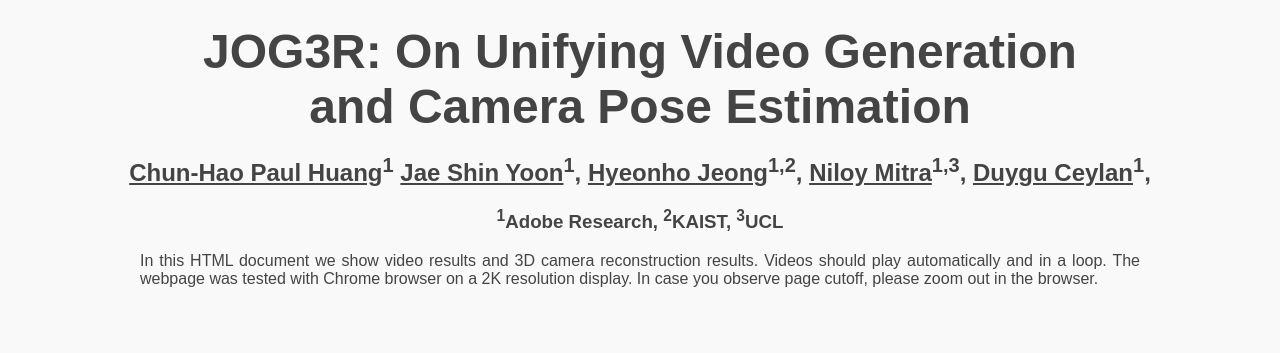
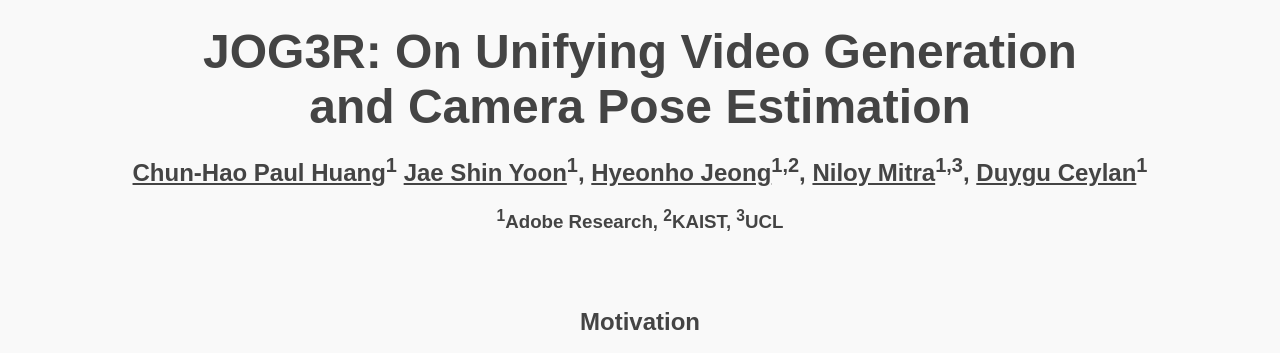
Before and after one commit to paulchhuang/jog3rwebsite, a plain HTML site: page index.html in a window 1280 px wide. Shown: the top 353 px of the page. Drawn offline with Linux system fonts and the light colour scheme.

```diff
--- a/index.html
+++ b/index.html
@@ -16,14 +16,14 @@
             <a href="https://gorokee.github.io/jsyoon">Jae Shin Yoon</a><sup>1</sup>,
             <a href="https://hyeonho99.github.io/">Hyeonho Jeong</a><sup>1,2</sup>,
             <a href="http://www0.cs.ucl.ac.uk/staff/n.mitra/">Niloy Mitra</a><sup>1,3</sup>,
-            <a href="https://www.duygu-ceylan.com/">Duygu Ceylan</a><sup>1</sup>,
+            <a href="https://www.duygu-ceylan.com/">Duygu Ceylan</a><sup>1</sup>
         </h2>
         <h3 id="affiliation">
             <sup>1</sup>Adobe Research, <sup>2</sup>KAIST, <sup>3</sup>UCL
         </h3>
-        <p style="max-width:1000px; margin:auto; text-align: justify; margin-bottom: 1em">
+        <!-- <p style="max-width:1000px; margin:auto; text-align: justify; margin-bottom: 1em">
             In this HTML document we show video results and 3D camera reconstruction results. Videos should play automatically and in a loop. The webpage was tested with Chrome browser on a 2K resolution display. In case you observe page cutoff, please zoom out in the browser.
-        </p>
+        </p> -->
         <br>
         <br>
         <h2>Motivation </h2>
```
